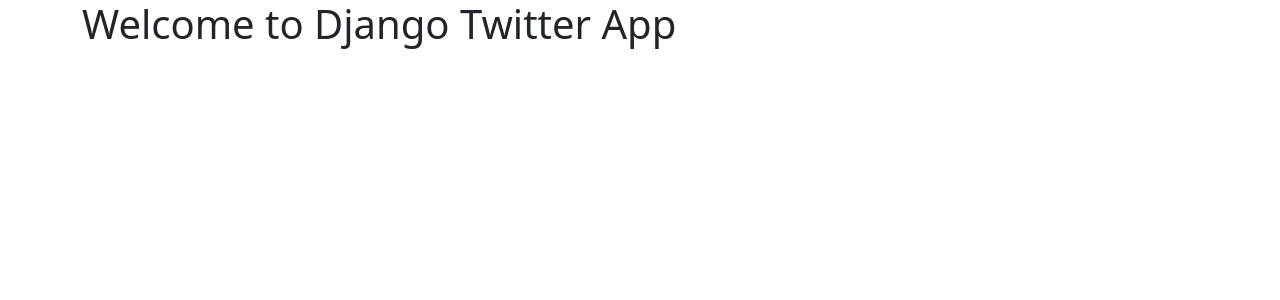
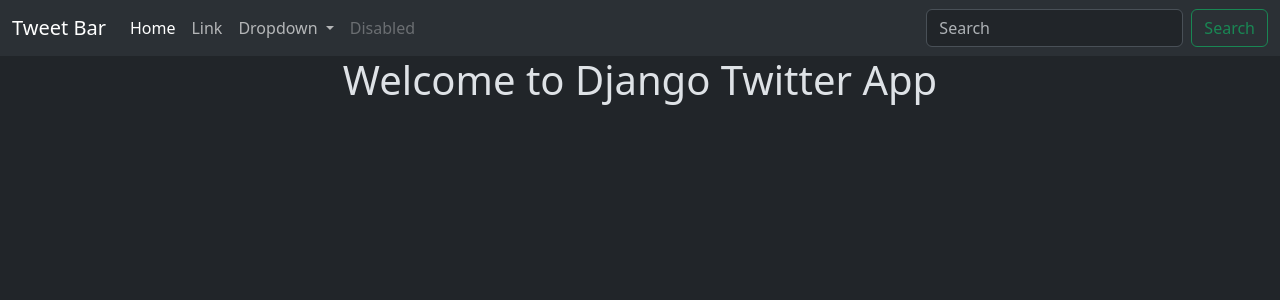
Before and after one commit to sushanthnandeti/Django_Tweet_App, a Django app: template tweetapp/tweet/templates/index.html in a window 1280 px wide. Shown: the top 300 px of the page. Run offline with Django 3.2, Linux system fonts and the light colour scheme; the template is opened without the code that fills it, so the values that code supplies are empty.

Commit message:
Navbar added to the layout

```diff
--- a/tweetapp/templates/layout.html
+++ b/tweetapp/templates/layout.html
@@ -1,7 +1,7 @@
 {% load static %}
 
 <!DOCTYPE html>
-<html lang="en">
+<html lang="en"  data-bs-theme="dark">
 <head>
     <meta charset="UTF-8">
     <meta name="viewport" content="width=device-width, initial-scale=1.0">
@@ -14,6 +14,42 @@
     </title>
 </head>
 <body>
+    <nav class="navbar navbar-expand-lg bg-body-tertiary">
+        <div class="container-fluid">
+          <a class="navbar-brand" href="#">Tweet Bar</a>
+          <button class="navbar-toggler" type="button" data-bs-toggle="collapse" data-bs-target="#navbarSupportedContent" aria-controls="navbarSupportedContent" aria-expanded="false" aria-label="Toggle navigation">
+            <span class="navbar-toggler-icon"></span>
+          </button>
+          <div class="collapse navbar-collapse" id="navbarSupportedContent">
+            <ul class="navbar-nav me-auto mb-2 mb-lg-0">
+              <li class="nav-item">
+                <a class="nav-link active" aria-current="page" href="#">Home</a>
+              </li>
+              <li class="nav-item">
+                <a class="nav-link" href="#">Link</a>
+              </li>
+              <li class="nav-item dropdown">
+                <a class="nav-link dropdown-toggle" href="#" role="button" data-bs-toggle="dropdown" aria-expanded="false">
+                  Dropdown
+                </a>
+                <ul class="dropdown-menu">
+                  <li><a class="dropdown-item" href="#">Action</a></li>
+                  <li><a class="dropdown-item" href="#">Another action</a></li>
+                  <li><hr class="dropdown-divider"></li>
+                  <li><a class="dropdown-item" href="#">Something else here</a></li>
+                </ul>
+              </li>
+              <li class="nav-item">
+                <a class="nav-link disabled" aria-disabled="true">Disabled</a>
+              </li>
+            </ul>
+            <form class="d-flex" role="search">
+              <input class="form-control me-2" type="search" placeholder="Search" aria-label="Search">
+              <button class="btn btn-outline-success" type="submit">Search</button>
+            </form>
+          </div>
+        </div>
+      </nav>
     <div class="container">
         {% block content %}
         {% endblock %}
--- a/tweetapp/tweet/templates/index.html
+++ b/tweetapp/tweet/templates/index.html
@@ -8,6 +8,6 @@
 
 {% block content %}
 
-    <h1> Welcome to Django Twitter App</h1>
+    <h1 class="text-center"> Welcome to Django Twitter App</h1>
 
 {% endblock %}
```
